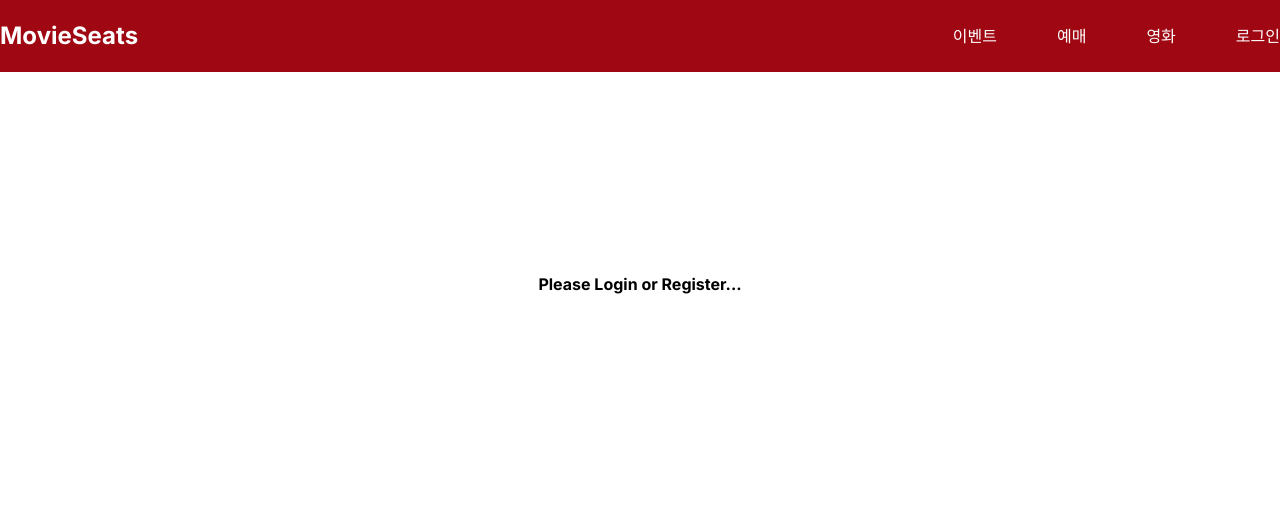
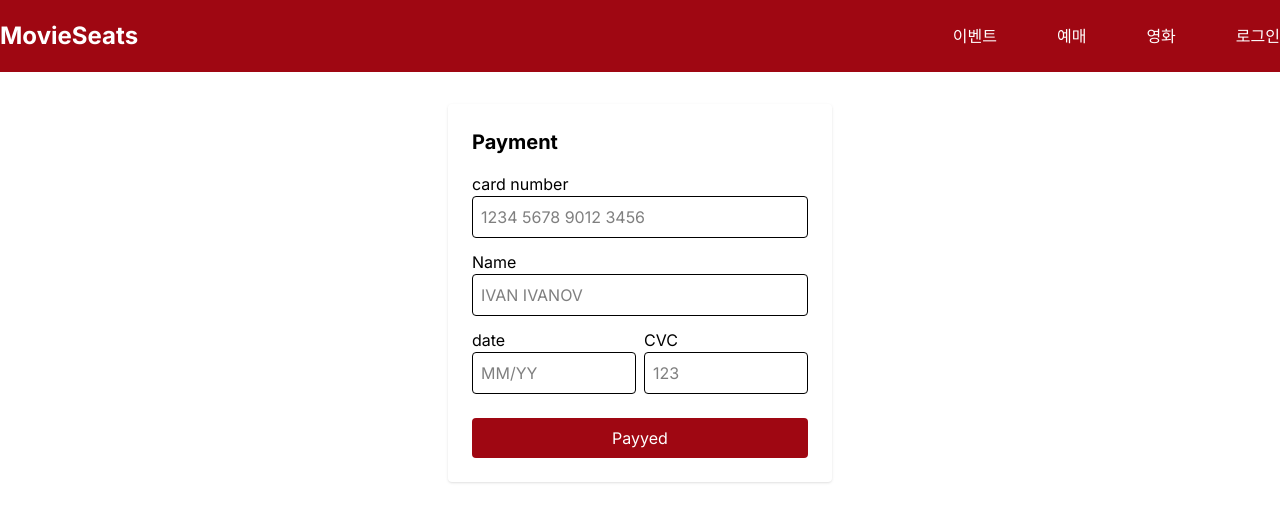
Before and after one commit to juraevboburjon/movie-seats, a React (Vite) app in the folder frontend/: page /booking/1/1/payment in a window 1280 px wide. Shown: the top 522 px of the page. Built offline with nearby package versions, Linux system fonts and the light colour scheme.

Commit message:
ticket config

```diff
--- a/frontend/src/components/PaymentForm.jsx
+++ b/frontend/src/components/PaymentForm.jsx
@@ -5,14 +5,14 @@ function PaymentForm({ handleSubmit, loading, userName }) {
   const [name, setName] = useState("");
   const [exp, setExp] = useState("");
   const [cvc, setCvc] = useState("");
-  return !userName ? (
+  if (!userName) {
     <>
       <h1 className="text-center font-bold mt-50">
         Please Login or Register...
       </h1>
-    </>
-  ) : (
-    <>
+    </>;
+  }
+  return (
     <div className="max-w-sm mx-auto mt-8 border-black rounded p-6 shadow">
       <h2 className="text-xl font-bold mb-4">Payment</h2>
       <form onSubmit={handleSubmit} className="flex flex-col gap-3">
@@ -74,7 +74,6 @@ function PaymentForm({ handleSubmit, loading, userName }) {
         </button>
       </form>
     </div>
-    </>
   );
 }
 
--- a/frontend/src/components/SeatInfo.jsx
+++ b/frontend/src/components/SeatInfo.jsx
@@ -28,9 +28,15 @@ function SeatInfo({ selectedSeat, sessionId }) {
             <Link
               to={`/booking/${sessionId}/${selectedSeat.seatNumber}/payment`}
             >
-              <button className="mt-6 bg-red-800 px-6 py-2 rounded-3xl cursor-pointer text-2xl text-white">
-                결제히가
-              </button>
+              {selectedSeat.status === "available" ? (
+                <button className="mt-6 bg-red-800 px-6 py-2 rounded-3xl cursor-pointer text-2xl text-white">
+                  결제히가
+                </button>
+              ) : (
+                <p className="mt-4 font-bold">
+                  이 차리는 결제할 수 없습니다...
+                </p>
+              )}
             </Link>
           </div>
         ) : (
--- a/frontend/src/components/TicketComponent.jsx
+++ b/frontend/src/components/TicketComponent.jsx
@@ -39,7 +39,7 @@ function TicketComponent({ ticket }) {
             Username: <span className="font-bold"> {ticket.userName}</span>
           </p>
           <p className="mt-8">
-            all: <span className="text-xl font-bold">17000</span>
+            All: <span className="text-xl font-bold">30000</span>
           </p>
         </div>
       </div>
--- a/frontend/src/pages/Payment.jsx
+++ b/frontend/src/pages/Payment.jsx
@@ -27,22 +27,19 @@ function Payment() {
       await axios.patch(`${host}/api/seats/${sessionId}/${seatNumber}`, {
         status: "booked",
       });
-
-      //   await axios.get(`${host}/api/session/${sessionId}`);
       navigate(`/ticket/${res.data._id}`);
     } catch (error) {
       console.log(error);
     }
-    // setTimeout(() => {
-    //   setLoading(false);
-    //   alert("Оплата прошла успешно (фейк)!");
-    //   if (onSuccess) onSuccess();
-    // }, 1200);
   };
 
   return (
     <Layout>
-      <PaymentForm handleSubmit={handleSubmit} loading={loading} />
+      <PaymentForm
+        handleSubmit={handleSubmit}
+        loading={loading}
+        userName={userName}
+      />
     </Layout>
   );
 }
```
Lines whose indentation alone changed are shown as unchanged.
